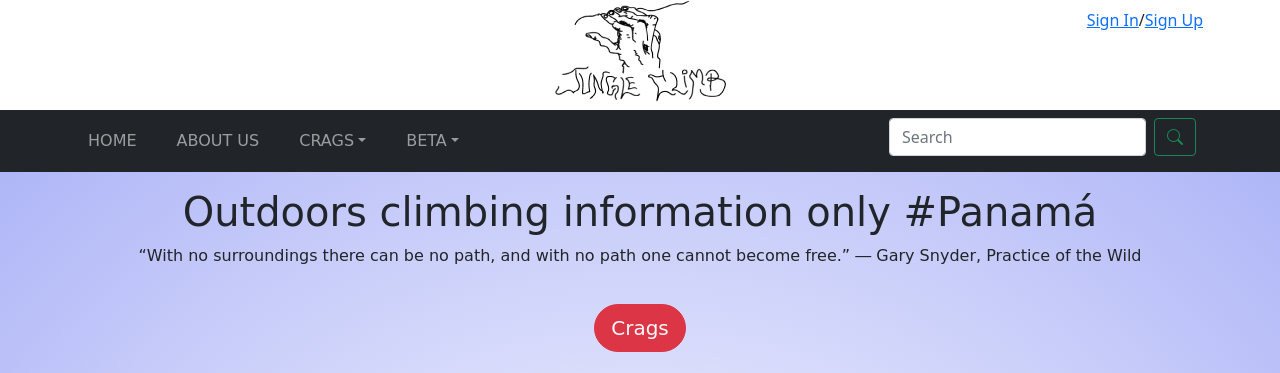
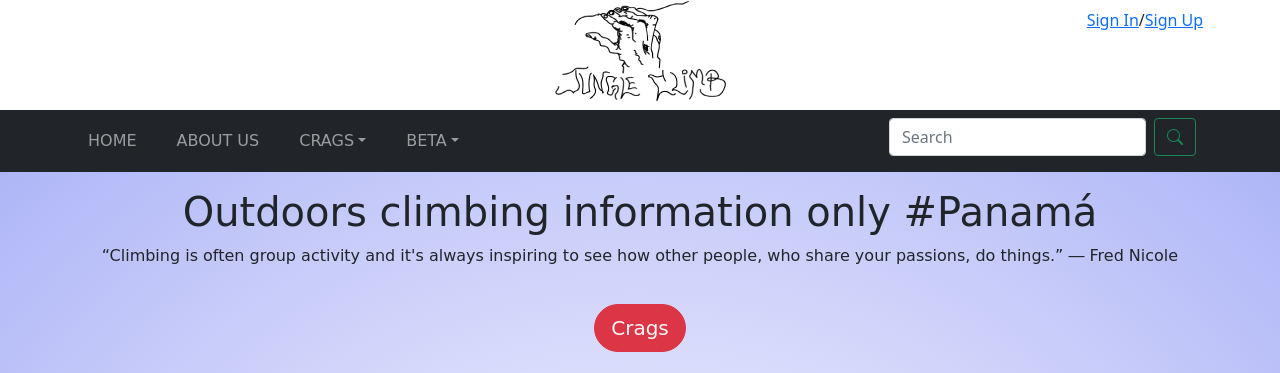
Before and after one commit to luisc507/jungleclimb, a Django app: page / in a window 1280 px wide. Shown: the top 373 px of the page. Run offline with Django 3.2, Linux system fonts and the light colour scheme; data that the repository does not hold is empty; parts of the project's set-up code (start-up, migrations or seed data) failed here and were passed over; some libraries are stand-ins or nearby versions; some web fonts are replaced.

```diff
--- a/jungleapp/models.py
+++ b/jungleapp/models.py
@@ -48,7 +48,7 @@ class dificulty(models.Model):
 
 class sectors(models.Model):
     sector_name = models.CharField(max_length=100, null=False, blank=False)
-    order = models.CharField(max_length=100, null=True, blank=True)
+    order = models.IntegerField(null=True, blank=True)
     crag = models.ForeignKey(crags, on_delete=models.SET_NULL, null=True, blank=True)
     image = models.ImageField(upload_to="post/", null=True, blank=True)
     overview = models.CharField(max_length=500, null=True, blank=True)
@@ -82,7 +82,7 @@ class grade(models.Model):
 class routes(models.Model):
     route = models.CharField(max_length=100, null=False, blank=False)
     sector_name = models.ForeignKey(sectors, on_delete=models.SET_NULL, null=True, blank=True)
-    order = models.CharField(max_length=100, null=True, blank=True)
+    order = models.IntegerField(null=True, blank=True)
     grade = models.ForeignKey(grade, on_delete=models.SET_NULL, null=True, blank=True)
     topo = models.ImageField(upload_to="post/", null=True, blank=True)
     commentary = models.CharField(max_length=500, null=True, blank=True)
--- a/templates/index.html
+++ b/templates/index.html
@@ -13,8 +13,8 @@
             <a href="cragsite" class="cragstitle text-decoration-none text-dark text-center">
                 <h1>Outdoors climbing information only #Panamá</h1>
             </a>
-            <p class="text-center">“With no surroundings there can be no path, and with no path one cannot become free.”
-                ― Gary Snyder, Practice of the Wild</p>
+            <p class="text-center">“Climbing is often group activity and it's always inspiring to see how other people, who share your passions, do things.”
+                ― Fred Nicole</p>
             <div class="row mx-auto text-center align-items-center text-decoration-none">
                 <div class="col-md mb-2">
                     <button class="btn btn-danger btn-lg" type="button"><a href="cragsite" class="text-decoration-none text-light">Crags</a></button>
```
Also changed, not shown: jungleapp/migrations/0037_auto_20231008_1412.py (added).
